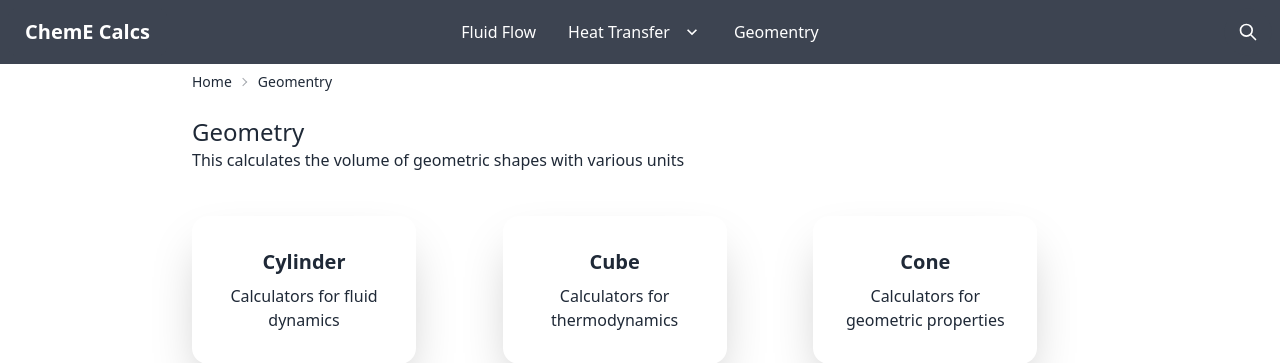
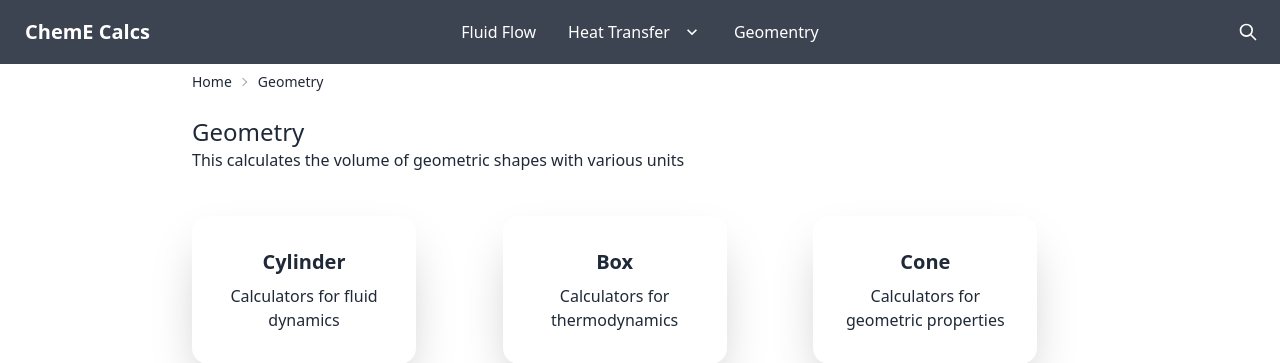
Before and after one commit to mama4294/ChemECalcs, a Next.js app in the folder chem_e_calc/: page /geometry in a window 1280 px wide. Shown: the top 363 px of the page. Built offline with nearby package versions, Linux system fonts and the light colour scheme.

Commit message:
breaks out calculator logic in separate files

```diff
--- /dev/null
+++ b/chem_e_calc/src/components/calculators/calculatorContainer.tsx
@@ -0,0 +1,41 @@
+import { InputField, OnChangeValueProps } from '../inputs/inputField'
+import { SolveForDropdown } from '../inputs/solveForDropdown'
+import { CalcCard } from './calcCard'
+
+export type InputType = {
+  id: number
+  name: string
+  unitType: string
+  type: string
+  placeholder: string
+  label: string
+  displayValue: { value: number; unit: string }
+  calculatedValue: { value: number; unit: string }
+  solveable: boolean
+  selectiontext: string
+  equation: string
+  selected: boolean
+  error: string
+}
+
+type CalcContainerProps = {
+  title: string
+  values: InputType[]
+  onChangeSolveSelection: (id: number) => void
+  onChangeValue: ({ id, unit, number }: OnChangeValueProps) => void
+}
+
+export const CalculatorContainer = ({ title, values, onChangeSolveSelection, onChangeValue }: CalcContainerProps) => {
+  return (
+    <CalcCard title={title}>
+      <>
+        <SolveForDropdown options={values} onChange={onChangeSolveSelection} />
+        <div className="mb-8 flex flex-col">
+          {values.map(input => {
+            return <InputField key={input.id} data={input} onChangeValue={onChangeValue} />
+          })}
+        </div>
+      </>
+    </CalcCard>
+  )
+}
--- /dev/null
+++ b/chem_e_calc/src/components/inputs/inputField.tsx
@@ -0,0 +1,52 @@
+import { InputType } from '../calculators/calculatorContainer'
+import { units, Units } from '../../../utils/units'
+
+export type OnChangeValueProps = {
+  id: number
+  unit?: string
+  number?: number
+}
+
+type InputFieldProps = {
+  data: InputType
+  onChangeValue: ({ id, unit, number }: OnChangeValueProps) => void
+}
+
+export const InputField = ({ data, onChangeValue }: InputFieldProps) => {
+  const { id, label, placeholder, type, selected, displayValue, unitType, error } = data
+  const { value, unit } = displayValue
+
+  return (
+    <div className="form-control w-full">
+      <label className="label">
+        <span className="label-text">{label}</span>
+      </label>
+      <label className="input-group">
+        <input
+          className={`input input-bordered w-full text-base-content ${
+            error ? 'input-error text-error' : ' text-base-content'
+          } disabled:cursor-text disabled:bg-base-300 disabled:text-base-content`}
+          type={type}
+          value={value}
+          placeholder={placeholder}
+          disabled={selected}
+          onChange={e => onChangeValue({ id, number: Number(e.target.value) })}
+        />
+        <select
+          className={`select select-bordered bg-base-200 ${error ? 'select-error text-error' : ' text-base-content'}`}
+          value={unit}
+          onChange={e => onChangeValue({ id, unit: e.target.value })}
+        >
+          {units[unitType as keyof Units].map((unitOption: string, index) => {
+            return <option key={index}>{unitOption}</option>
+          })}
+        </select>
+      </label>
+      {error && (
+        <label className="label">
+          <span className="label-text-alt text-error">{error}</span>
+        </label>
+      )}
+    </div>
+  )
+}
--- /dev/null
+++ b/chem_e_calc/src/components/inputs/solveForDropdown.tsx
@@ -0,0 +1,32 @@
+import { InputType } from '../calculators/calculatorContainer'
+
+type SolveForProps = {
+  options: InputType[]
+  onChange: (id: number) => void
+}
+
+export const SolveForDropdown = ({ options, onChange }: SolveForProps) => {
+  const selectedValueId = options.find(option => option.selected === true)?.id
+
+  return (
+    <div className="form-control w-full">
+      <label className="label">
+        <span className="label-text">Solve for</span>
+      </label>
+      <select
+        className="select input-bordered w-full bg-base-200 text-base-content"
+        value={selectedValueId}
+        onChange={e => onChange(Number(e.target.value))}
+      >
+        {options.map(option => {
+          if (option.solveable)
+            return (
+              <option key={option.id} value={option.id}>
+                {option.label}
+              </option>
+            )
+        })}
+      </select>
+    </div>
+  )
+}
--- /dev/null
+++ b/chem_e_calc/src/pages/geometry/box.tsx
@@ -0,0 +1,5 @@
+const Box = () => {
+  return <div>Box</div>
+}
+
+export default Box
--- a/chem_e_calc/src/pages/geometry/cylinder.tsx
+++ b/chem_e_calc/src/pages/geometry/cylinder.tsx
@@ -1,15 +1,10 @@
 import Link from 'next/link'
-import { useState, useEffect } from 'react'
-import { units, Units, convertUnits, roundTo2 } from '../../../utils/units'
-import { CalcCard } from '../../components/calculators/calcCard'
+import { useState } from 'react'
+import { convertUnits, roundTo2 } from '../../../utils/units'
+import { CalculatorContainer, InputType } from '../../components/calculators/calculatorContainer'
 import { CodeContainer } from '../../components/calculators/codeCard'
 import { Illustraion } from '../../components/calculators/illustration'
-
-type OnChangeValueProps = {
-  id: number
-  unit?: string
-  number?: number
-}
+import { OnChangeValueProps } from '../../components/inputs/inputField'
 
 const Geometry = () => {
   const [values, setValues] = useState<InputType[]>([
@@ -271,7 +266,7 @@ const Geometry = () => {
           </li>
           <li>
             <Link href={'/geometry'}>
-              <a>Geomentry</a>
+              <a>Geometry</a>
             </Link>
           </li>
           <li>
@@ -304,116 +299,3 @@ const Geometry = () => {
 }
 
 export default Geometry
-
-type CalcContainerProps = {
-  title: string
-  values: InputType[]
-  onChangeSolveSelection: (id: number) => void
-  onChangeValue: ({ id, unit, number }: OnChangeValueProps) => void
-}
-
-const CalculatorContainer = ({ title, values, onChangeSolveSelection, onChangeValue }: CalcContainerProps) => {
-  return (
-    <CalcCard title={title}>
-      <>
-        <SolveForDropdown options={values} onChange={onChangeSolveSelection} />
-        <div className="mb-8 flex flex-col">
-          {values.map(input => {
-            return <InputField key={input.id} data={input} onChangeValue={onChangeValue} />
-          })}
-        </div>
-      </>
-    </CalcCard>
-  )
-}
-
-type InputFieldProps = {
-  data: InputType
-  onChangeValue: ({ id, unit, number }: OnChangeValueProps) => void
-}
-
-const InputField = ({ data, onChangeValue }: InputFieldProps) => {
-  const { id, label, placeholder, type, selected, displayValue, unitType, error } = data
-  const { value, unit } = displayValue
-
-  return (
-    <div className="form-control w-full">
-      <label className="label">
-        <span className="label-text">{label}</span>
-      </label>
-      <label className="input-group">
-        <input
-          className={`input input-bordered w-full text-base-content ${
-            error ? 'input-error text-error' : ' text-base-content'
-          } disabled:cursor-text disabled:bg-base-300 disabled:text-base-content`}
-          type={type}
-          value={value}
-          placeholder={placeholder}
-          disabled={selected}
-          onChange={e => onChangeValue({ id, number: Number(e.target.value) })}
-        />
-        <select
-          className={`select select-bordered bg-base-200 ${error ? 'select-error text-error' : ' text-base-content'}`}
-          value={unit}
-          onChange={e => onChangeValue({ id, unit: e.target.value })}
-        >
-          {units[unitType as keyof Units].map((unitOption: string, index) => {
-            return <option key={index}>{unitOption}</option>
-          })}
-        </select>
-      </label>
-      {error && (
-        <label className="label">
-          <span className="label-text-alt text-error">{error}</span>
-        </label>
-      )}
-    </div>
-  )
-}
-
-type InputType = {
-  id: number
-  name: string
-  unitType: string
-  type: string
-  placeholder: string
-  label: string
-  displayValue: { value: number; unit: string }
-  calculatedValue: { value: number; unit: string }
-  solveable: boolean
-  selectiontext: string
-  equation: string
-  selected: boolean
-  error: string
-}
-
-type SolveForProps = {
-  options: InputType[]
-  onChange: (id: number) => void
-}
-
-const SolveForDropdown = ({ options, onChange }: SolveForProps) => {
-  const selectedValueId = options.find(option => option.selected === true)?.id
-
-  return (
-    <div className="form-control w-full">
-      <label className="label">
-        <span className="label-text">Solve for</span>
-      </label>
-      <select
-        className="select input-bordered w-full bg-base-200 text-base-content"
-        value={selectedValueId}
-        onChange={e => onChange(Number(e.target.value))}
-      >
-        {options.map(option => {
-          if (option.solveable)
-            return (
-              <option key={option.id} value={option.id}>
-                {option.label}
-              </option>
-            )
-        })}
-      </select>
-    </div>
-  )
-}
--- a/chem_e_calc/src/pages/geometry/index.tsx
+++ b/chem_e_calc/src/pages/geometry/index.tsx
@@ -14,7 +14,7 @@ const Geometry = () => {
           </li>
           <li>
             <Link href={'/geometry'}>
-              <a>Geomentry</a>
+              <a>Geometry</a>
             </Link>
           </li>
         </ul>
@@ -29,7 +29,7 @@ const Geometry = () => {
       {/* Calculator */}
       <div className="my-3 grid gap-9 py-3 text-center md:grid-cols-3">
         <GridCard name="Cylinder" description="Calculators for fluid dynamics" link="/geometry/cylinder" />
-        <GridCard name="Cube" description="Calculators for thermodynamics" link="/geometry/cube" />
+        <GridCard name="Box" description="Calculators for thermodynamics" link="/geometry/box" />
         <GridCard name="Cone" description="Calculators for geometric properties" link="/geometry/cone" />
       </div>
     </div>
--- a/chem_e_calc/src/pages/index.tsx
+++ b/chem_e_calc/src/pages/index.tsx
@@ -22,7 +22,7 @@ const Home: NextPage = () => {
         <div className="my-3 grid gap-9 py-3 text-center md:grid-cols-3 lg:w-2/3">
           <GridCard name="Fluid Flow" description="Calculators for fluid dynamics" link="/fluidflow" />
           <GridCard name="Heat Transfer" description="Calculators for thermodynamics" link="/heattransfer" />
-          <GridCard name="Geomentry" description="Calculators for geometric properties" link="/geometry" />
+          <GridCard name="Geometry" description="Calculators for geometric properties" link="/geometry" />
         </div>
       </main>
     </>
```
